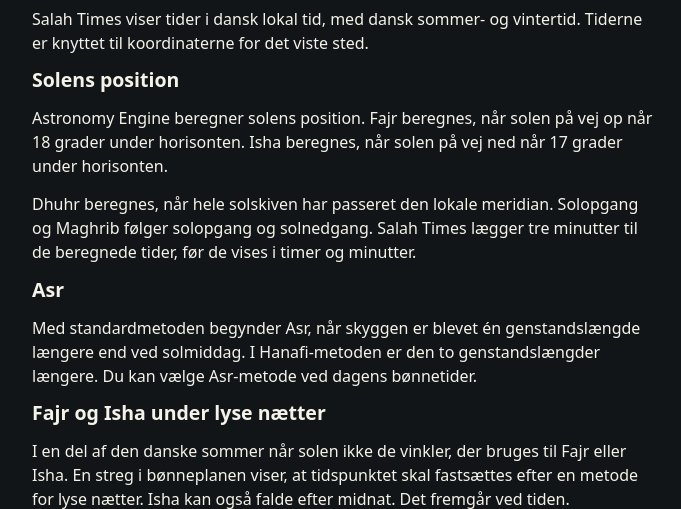
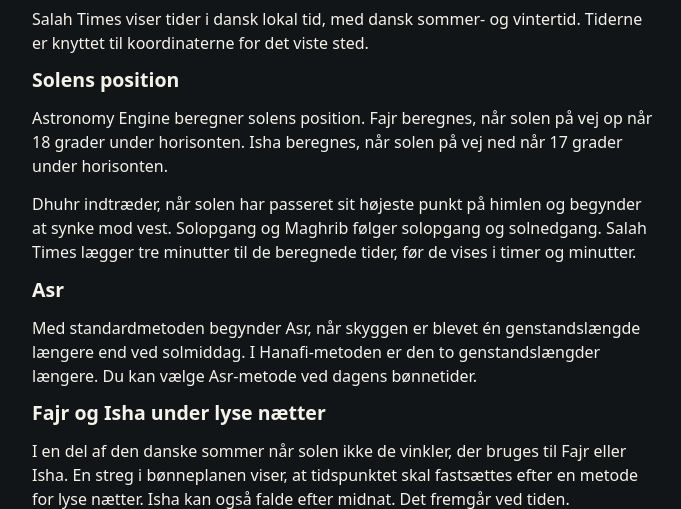
Before and after one commit to Hudhud/PrayerTimes, an ASP.NET Core app: page /beregning in a window 1280 px wide. Shown: the part 136-645 px from the top of the page, without its empty margins (144-825 px from the left). Run offline with ASP.NET Core 8, Linux system fonts and the light colour scheme; the project's own start-up code is not run, and a stand-in starts its controllers and pages; some libraries are stand-ins or nearby versions.

Commit message:
Clarify the Danish explanation of Dhuhr (#17)

```diff
--- a/Web/Views/Home/Method.cshtml
+++ b/Web/Views/Home/Method.cshtml
@@ -6,7 +6,7 @@
     <p>Salah Times viser tider i dansk lokal tid, med dansk sommer- og vintertid. Tiderne er knyttet til koordinaterne for det viste sted.</p>
     <h2>Solens position</h2>
     <p>Astronomy Engine beregner solens position. Fajr beregnes, når solen på vej op når 18 grader under horisonten. Isha beregnes, når solen på vej ned når 17 grader under horisonten.</p>
-    <p>Dhuhr beregnes, når hele solskiven har passeret den lokale meridian. Solopgang og Maghrib følger solopgang og solnedgang. Salah Times lægger tre minutter til de beregnede tider, før de vises i timer og minutter.</p>
+    <p>Dhuhr indtræder, når solen har passeret sit højeste punkt på himlen og begynder at synke mod vest. Solopgang og Maghrib følger solopgang og solnedgang. Salah Times lægger tre minutter til de beregnede tider, før de vises i timer og minutter.</p>
     <h2>Asr</h2>
     <p>Med standardmetoden begynder Asr, når skyggen er blevet én genstandslængde længere end ved solmiddag. I Hanafi-metoden er den to genstandslængder længere. Du kan vælge Asr-metode ved dagens bønnetider.</p>
     <h2 id="lyse-naetter">Fajr og Isha under lyse nætter</h2>
```
